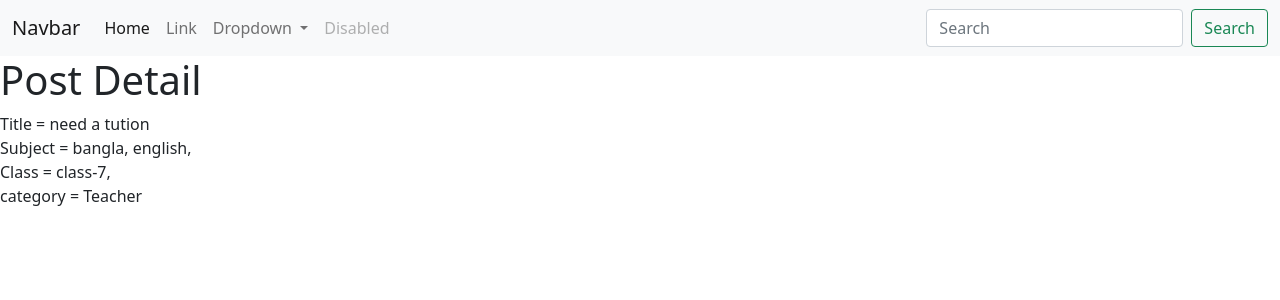
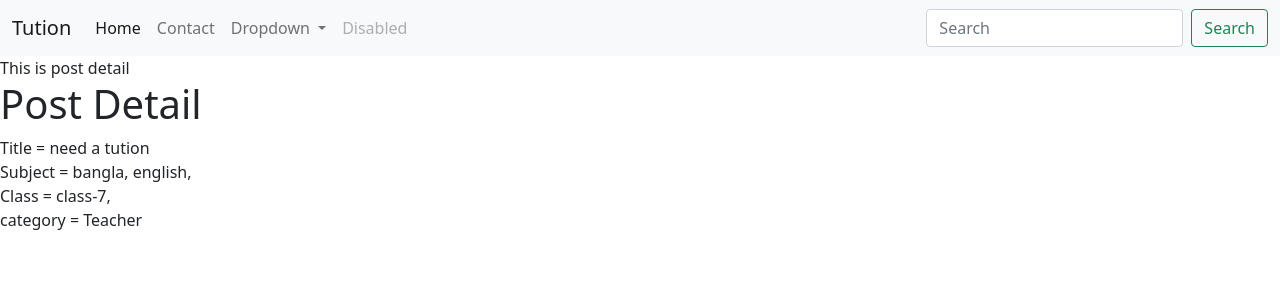
Before and after one commit to cavidparker/Django_advance, a Django app: page /tuition/postdetail/38/ in a window 1280 px wide. Shown: the top 300 px of the page. Run offline with Django 3.2, Linux system fonts and the light colour scheme; data comes from the database, SQL or seed files in the repository.

Commit message:
detail view context

```diff
--- a/templates/basic.html
+++ b/templates/basic.html
@@ -1,38 +1,60 @@
-<!doctype html>
+<!DOCTYPE html>
 <html lang="en">
   <head>
     <!-- Required meta tags -->
-    <meta charset="utf-8">
-    <meta name="viewport" content="width=device-width, initial-scale=1">
+    <meta charset="utf-8" />
+    <meta name="viewport" content="width=device-width, initial-scale=1" />
 
     <!-- Bootstrap CSS -->
-    <link href="https://cdn.jsdelivr.net/npm/bootstrap@5.1.3/dist/css/bootstrap.min.css" rel="stylesheet" integrity="sha384-1BmE4kWBq78iYhFldvKuhfTAU6auU8tT94WrHftjDbrCEXSU1oBoqyl2QvZ6jIW3" crossorigin="anonymous">
+    <link
+      href="https://cdn.jsdelivr.net/npm/bootstrap@5.1.3/dist/css/bootstrap.min.css"
+      rel="stylesheet"
+      integrity="sha384-1BmE4kWBq78iYhFldvKuhfTAU6auU8tT94WrHftjDbrCEXSU1oBoqyl2QvZ6jIW3"
+      crossorigin="anonymous"
+    />
 
     <title>Hello, world!</title>
   </head>
   {% block content %}
   <nav class="navbar navbar-expand-lg navbar-light bg-light">
     <div class="container-fluid">
-          <a class="navbar-brand" href="#">Navbar</a>
-          <button class="navbar-toggler" type="button" data-bs-toggle="collapse" data-bs-target="#navbarSupportedContent" aria-controls="navbarSupportedContent" aria-expanded="false" aria-label="Toggle navigation">
+      <a class="navbar-brand" href="/">Tution</a>
+      <button
+        class="navbar-toggler"
+        type="button"
+        data-bs-toggle="collapse"
+        data-bs-target="#navbarSupportedContent"
+        aria-controls="navbarSupportedContent"
+        aria-expanded="false"
+        aria-label="Toggle navigation"
+      >
         <span class="navbar-toggler-icon"></span>
       </button>
       <div class="collapse navbar-collapse" id="navbarSupportedContent">
         <ul class="navbar-nav me-auto mb-2 mb-lg-0">
           <li class="nav-item">
-                <a class="nav-link active" aria-current="page" href="{% url 'home' %}">Home</a>
+            <a
+              class="nav-link active"
+              aria-current="page"
+              href="{% url 'homeview' %}">Home</a>
           </li>
           <li class="nav-item">
-                <a class="nav-link" href="#">Link</a>
+            <a class="nav-link" href="/tuition/contact/">Contact</a>
           </li>
           <li class="nav-item dropdown">
-                <a class="nav-link dropdown-toggle" href="#" id="navbarDropdown" role="button" data-bs-toggle="dropdown" aria-expanded="false">
+            <a
+              class="nav-link dropdown-toggle"
+              href="#"
+              id="navbarDropdown"
+              role="button"
+              data-bs-toggle="dropdown"
+              aria-expanded="false">
               Dropdown
             </a>
             <ul class="dropdown-menu" aria-labelledby="navbarDropdown">
               <li><a class="dropdown-item" href="#">Action</a></li>
               <li><a class="dropdown-item" href="#">Another action</a></li>
-                  <li><hr class="dropdown-divider"></li>
+              <li><hr class="dropdown-divider" /></li>
               <li><a class="dropdown-item" href="#">Something else here</a></li>
             </ul>
           </li>
@@ -41,7 +63,11 @@
           </li>
         </ul>
         <form class="d-flex">
-              <input class="form-control me-2" type="search" placeholder="Search" aria-label="Search">
+          <input
+            class="form-control me-2"
+            type="search"
+            placeholder="Search"
+            aria-label="Search"/>
           <button class="btn btn-outline-success" type="submit">Search</button>
         </form>
       </div>
@@ -49,15 +75,16 @@
   </nav>
   {% endblock %}
   <body>
-
-    {% block body %}
-
-    {% endblock %}
+    {% block body %} {% endblock %}
 
     <!-- Optional JavaScript; choose one of the two! -->
 
     <!-- Option 1: Bootstrap Bundle with Popper -->
-    <script src="https://cdn.jsdelivr.net/npm/bootstrap@5.1.3/dist/js/bootstrap.bundle.min.js" integrity="sha384-ka7Sk0Gln4gmtz2MlQnikT1wXgYsOg+OMhuP+IlRH9sENBO0LRn5q+8nbTov4+1p" crossorigin="anonymous"></script>
+    <script
+      src="https://cdn.jsdelivr.net/npm/bootstrap@5.1.3/dist/js/bootstrap.bundle.min.js"
+      integrity="sha384-ka7Sk0Gln4gmtz2MlQnikT1wXgYsOg+OMhuP+IlRH9sENBO0LRn5q+8nbTov4+1p"
+      crossorigin="anonymous"
+    ></script>
 
     <!-- Option 2: Separate Popper and Bootstrap JS -->
     <!--
--- a/templates/tuition/postdetail.html
+++ b/templates/tuition/postdetail.html
@@ -1,5 +1,9 @@
-{% extends 'basic.html' %} {% block body %}
+{% extends 'basic.html' %}
+{% block body %}
+{{msg}}<br>
 <h1>Post Detail</h1>
+
+
 
 Title = {{object.title}} <br>
 
--- a/templates/tuition/postlist.html
+++ b/templates/tuition/postlist.html
@@ -1,7 +1,7 @@
 {% extends 'basic.html' %}
 
 {% block body %}
-{{msg}} <br>
+{{msg}} <br><br>
 {% for p in posts %}
 {{p.title}} by {{p.user.username}}: <a href="/tuition/postdetail/{{p.id}}">Details</a> <hr>
 <!-- {{p.email}} : <a href="/tuition/emaildetails/{{p.slug}}">Details</a> <hr>
--- a/tuition/views.py
+++ b/tuition/views.py
@@ -82,8 +82,14 @@ class PostDetailView(DetailView):
     template_name = 'tuition/postdetail.html'
     context_object_name = 'post'
 
+    def get_context_data(self, *args, **kwargs):
+        context = super().get_context_data(*args, **kwargs)
+        context['post'] = context.get('object_2')
+        context['msg'] = 'This is post detail'
+        return context
 
-### Using listview to show the data
+
+### Using listview to display the post
 from django.views.generic import ListView
 class PostListView(ListView):
     template_name = 'tuition/postlist.html'
@@ -94,7 +100,7 @@ class PostListView(ListView):
     def get_context_data(self, *args, **kwargs):
         context = super().get_context_data(*args, **kwargs)
         context['posts'] = context.get('object_list')
-        context['msg'] = 'This is host list'
+        context['msg'] = 'This is post list'
         return context
 
 def postview(request):
```
Lines whose indentation alone changed are shown as unchanged.
